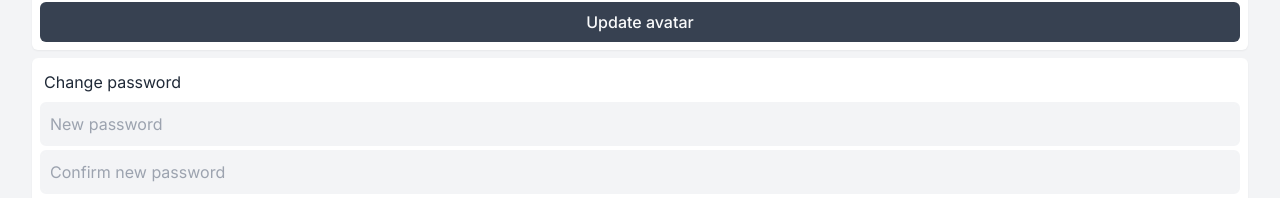
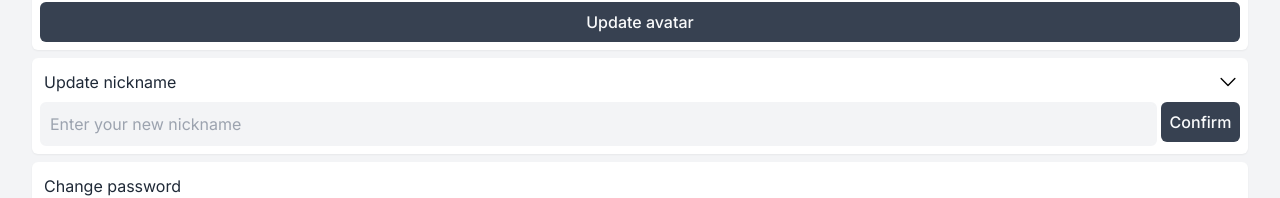
Before and after one commit to RegemStatum/MorseMessenger, a Next.js app: page /user in a window 1280 px wide. Shown: the part 264-462 px from the top of the page. Built offline with nearby package versions, Linux system fonts and the light colour scheme; no server answers; sample sign-in values are in the browser's storage.

Commit message:
Update userUpdateNickname folder and contained files naming and logic

```diff
--- a/app/_components/user/User.tsx
+++ b/app/_components/user/User.tsx
@@ -1,7 +1,7 @@
 "use client";
 import { FC } from "react";
 import { useAuthContext } from "@/app/_context/AuthContext";
-import UserCreateNickname from "./userCreateNickname/UserCreateNickname";
+import UserCreateNickname from "./userUpdateNickname/UserUpdateNickname";
 import UserInfo from "./userInfo/UserInfo";
 import UserChangePassword from "./UserChangePassword";
 import UserLogOut from "./UserLogOut";
@@ -14,7 +14,7 @@ const User: FC = () => {
     <div className="flex flex-col gap-2 grow pt-3">
       <UserInfo />
       <UserChooseAvatarImage />
-      {!user?.displayName && <UserCreateNickname />}
+      <UserCreateNickname />
       <UserChangePassword />
       <UserLogOut />
     </div>
--- a/app/_components/user/userCreateNickname/UserCreateNickname.tsx
+++ /dev/null
@@ -1,26 +0,0 @@
-import { FC, useState } from "react";
-import { SecondaryButton } from "../../ui/buttons";
-import UserCreateNicknameForm from "./UserCreateNicknameForm";
-import UserSectionContainer from "../UserSectionContainer";
-
-const UserCreateNickname: FC = () => {
-  const [isShowInput, setIsShowInput] = useState(false);
-
-  const showInput = () => {
-    setIsShowInput(true);
-  };
-
-  return (
-    <UserSectionContainer
-      headerText={isShowInput ? "Create nickname" : "No nickname yet"}
-    >
-      {isShowInput ? (
-        <UserCreateNicknameForm />
-      ) : (
-        <SecondaryButton onClick={showInput}>Set nickname</SecondaryButton>
-      )}
-    </UserSectionContainer>
-  );
-};
-
-export default UserCreateNickname;
--- /dev/null
+++ b/app/_components/user/userUpdateNickname/UserUpdateNickname.tsx
@@ -0,0 +1,17 @@
+import { FC } from "react";
+import UserUpdateNicknameForm from "./UserUpdateNicknameForm";
+import UserSectionContainer from "../UserSectionContainer";
+
+const UserUpdateNickname: FC = () => {
+  return (
+    <UserSectionContainer
+      headerText="Update nickname"
+      isMinimize={true}
+      maxHeight="max-h-[95px]"
+    >
+      <UserUpdateNicknameForm />
+    </UserSectionContainer>
+  );
+};
+
+export default UserUpdateNickname;
--- a/app/_components/user/userCreateNickname/UserCreateNicknameForm.tsx
+++ b/app/_components/user/userUpdateNickname/UserUpdateNicknameForm.tsx
@@ -1,14 +1,13 @@
 import { FC, useState } from "react";
 import Input from "../../ui/forms/Input";
-import { PrimaryButton } from "../../ui/buttons";
+import { MiniLoadingButton, PrimaryButton } from "../../ui/buttons";
 import { useAppContext } from "@/app/_context/AppContext";
-import LoadingButton from "../../ui/buttons/LoadingButton";
 import { getAuth, updateProfile } from "firebase/auth";
+import { useAuthContext } from "@/app/_context/AuthContext";
 
-type Props = {};
-
-const UserCreateNicknameForm: FC<Props> = ({}) => {
+const UserUpdateNicknameForm: FC = () => {
   const { showInfoPopup } = useAppContext();
+  const { updateLocalUser } = useAuthContext();
   const [nickname, setNickname] = useState("");
   const [isLoading, setIsLoading] = useState(false);
 
@@ -24,6 +23,8 @@ const UserCreateNicknameForm: FC<Props> = ({}) => {
     await updateProfile(currentUser, {
       displayName: newDisplayName,
     });
+    updateLocalUser();
+    setNickname("");
   };
 
   const handleFormSubmit = async (e: React.SyntheticEvent) => {
@@ -33,7 +34,7 @@ const UserCreateNicknameForm: FC<Props> = ({}) => {
 
       await updateUserDisplayName(nickname);
 
-      showInfoPopup("Nickname created", "info");
+      showInfoPopup("Nickname has been updated", "success");
       setIsLoading(false);
     } catch (error: any) {
       console.log(error);
@@ -58,7 +59,7 @@ const UserCreateNicknameForm: FC<Props> = ({}) => {
       </div>
       <div className="w-[79px]">
         {isLoading ? (
-          <LoadingButton />
+          <MiniLoadingButton />
         ) : (
           <PrimaryButton onClick={handleFormSubmit}>Confirm</PrimaryButton>
         )}
@@ -67,4 +68,4 @@ const UserCreateNicknameForm: FC<Props> = ({}) => {
   );
 };
 
-export default UserCreateNicknameForm;
+export default UserUpdateNicknameForm;
```
